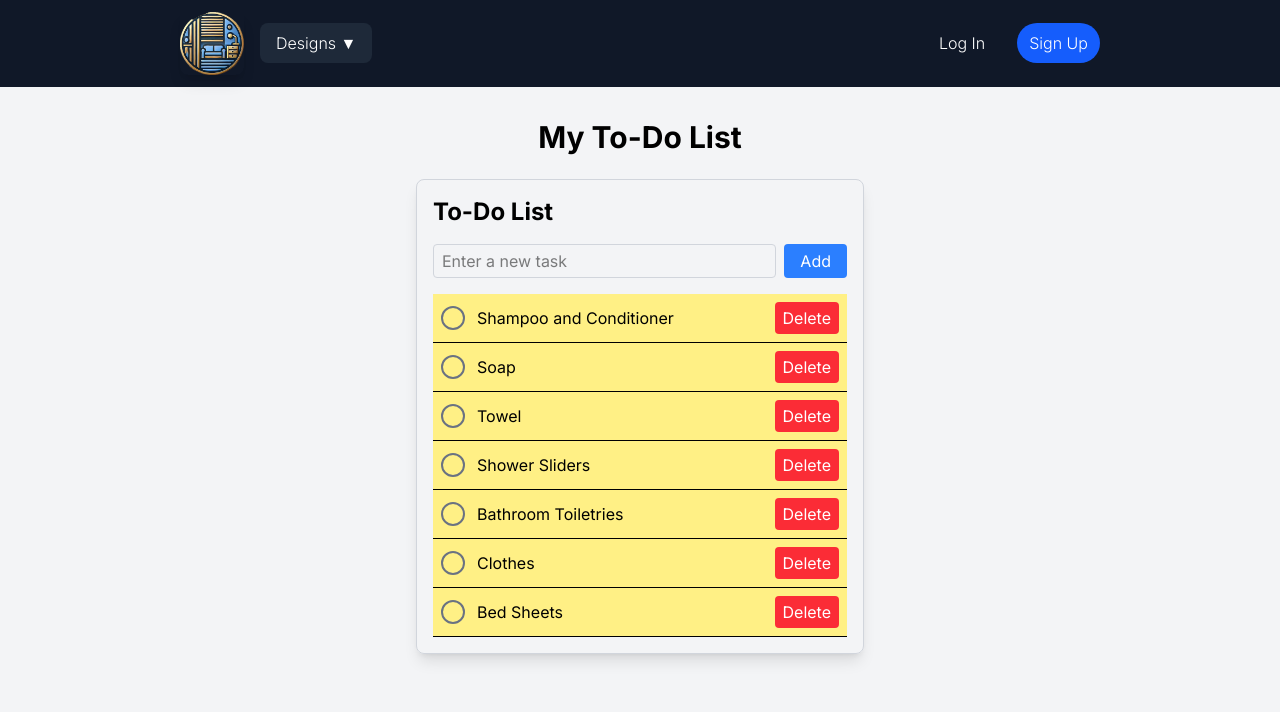
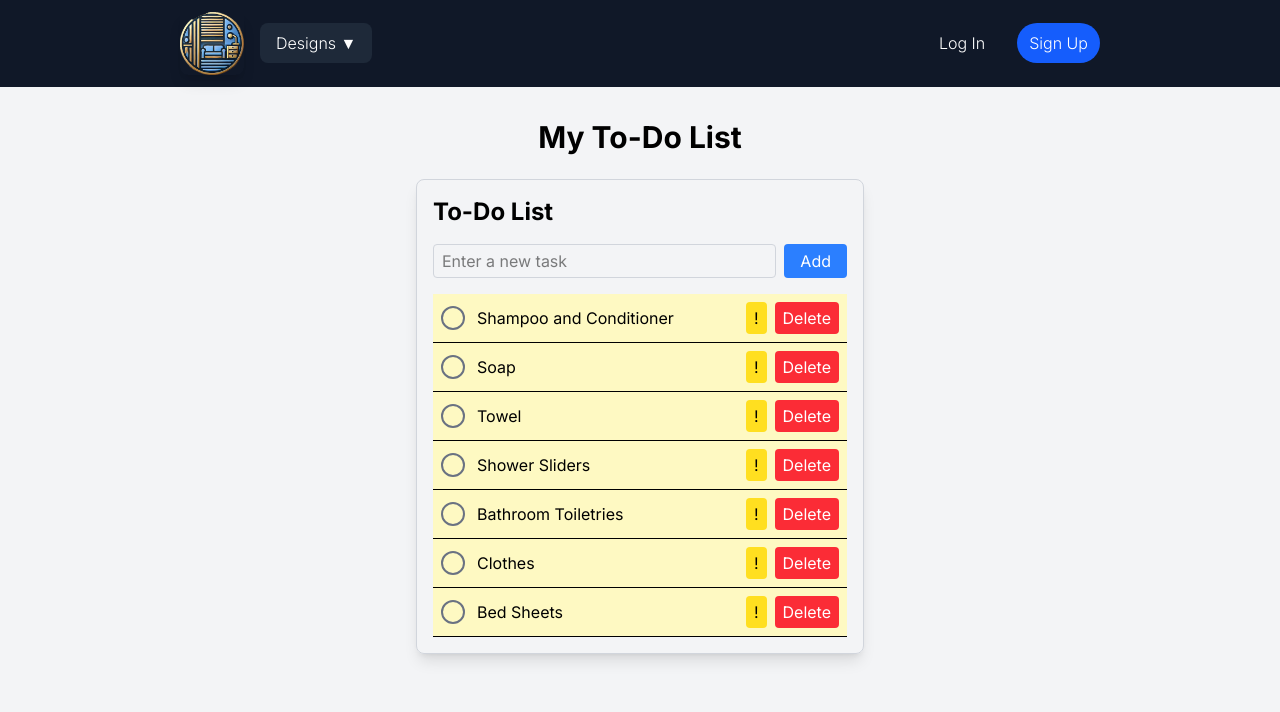
Before and after one commit to chewton2k/UCLADesign, a React (Vite) app in the folder frontend/: page /create-design in a window 1280 px wide. Shown: the top 712 px of the page. Built offline with nearby package versions, Linux system fonts and the light colour scheme.

Commit message:
added importance toggle, updated todolist UI

```diff
--- a/frontend/src/components/TodoListForm.jsx
+++ b/frontend/src/components/TodoListForm.jsx
@@ -27,8 +27,12 @@ function TodoListForm() {
     setTasks(updatedTasks);
   };
 
-  // task importance toggle
-
+  // importance toggle
+  const toggleImportance = (index) => {
+    const updatedTasks = [...tasks];
+    updatedTasks[index].isImportant = !updatedTasks[index].isImportant;
+    setTasks(updatedTasks);
+  };
 
 
   // delete task
@@ -63,7 +67,7 @@ function TodoListForm() {
         {tasks.map((task, index) => (
           <li
             key={index}
-            className={`flex items-center justify-between p-2 border-b ${task.isImportant ? 'bg-yellow-200' : ''}`}
+            className={`flex items-center justify-between p-2 border-b ${task.isImportant ? 'bg-yellow-100' : ''}`}
           >
             <div className="flex items-center gap-3">
               {/* completion toggle */}
@@ -89,6 +93,15 @@ function TodoListForm() {
             <div className="flex gap-2">
               {/* importance toggle */}
               <button
+                onClick={() => toggleImportance(index)}
+                className={`px-2 py-1 rounded ${
+                  task.isImportant ? 'bg-yellow-300' : 'bg-gray-300'
+                }`}
+              >
+                {task.isImportant ? '!' : '!'} {/* unmark : important */}
+              </button>
+
+              <button
                 onClick={() => removeTask(index)}
                 className="bg-red-500 text-white px-2 py-1 rounded hover:bg-red-600"
               >
```
